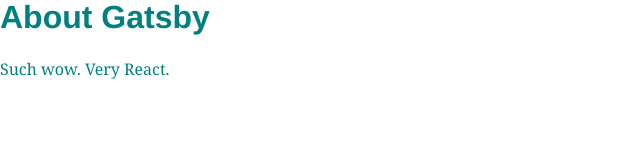
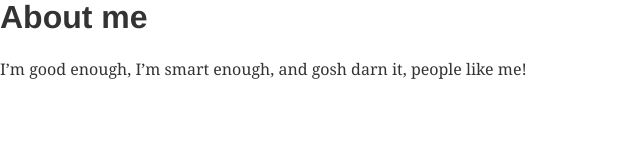
Before and after one commit to sandyjernigan/thejunction, a Gatsby site: page /about in a window 1280 px wide. Shown: the whole page, without its empty margins (0-640 px from the left). Built offline with nearby package versions, Linux system fonts and the light colour scheme; Gatsby itself is replaced by a stand-in of ours.

```diff
--- a/src/pages/about.js
+++ b/src/pages/about.js
@@ -1,11 +1,12 @@
 import React from "react"
-import Header from "../components/header"
 
 export default function About() {
   return (
-    <div style={{ color: `teal` }}>
-      <Header headerText="About Gatsby" />
-      <p>Such wow. Very React.</p>
+    <div>
+      <h1>About me</h1>
+      <p>
+        I’m good enough, I’m smart enough, and gosh darn it, people like me!
+      </p>
     </div>
   )
 }
```
Also changed, not shown: src/pages/contact.js (+5 -7 lines).
